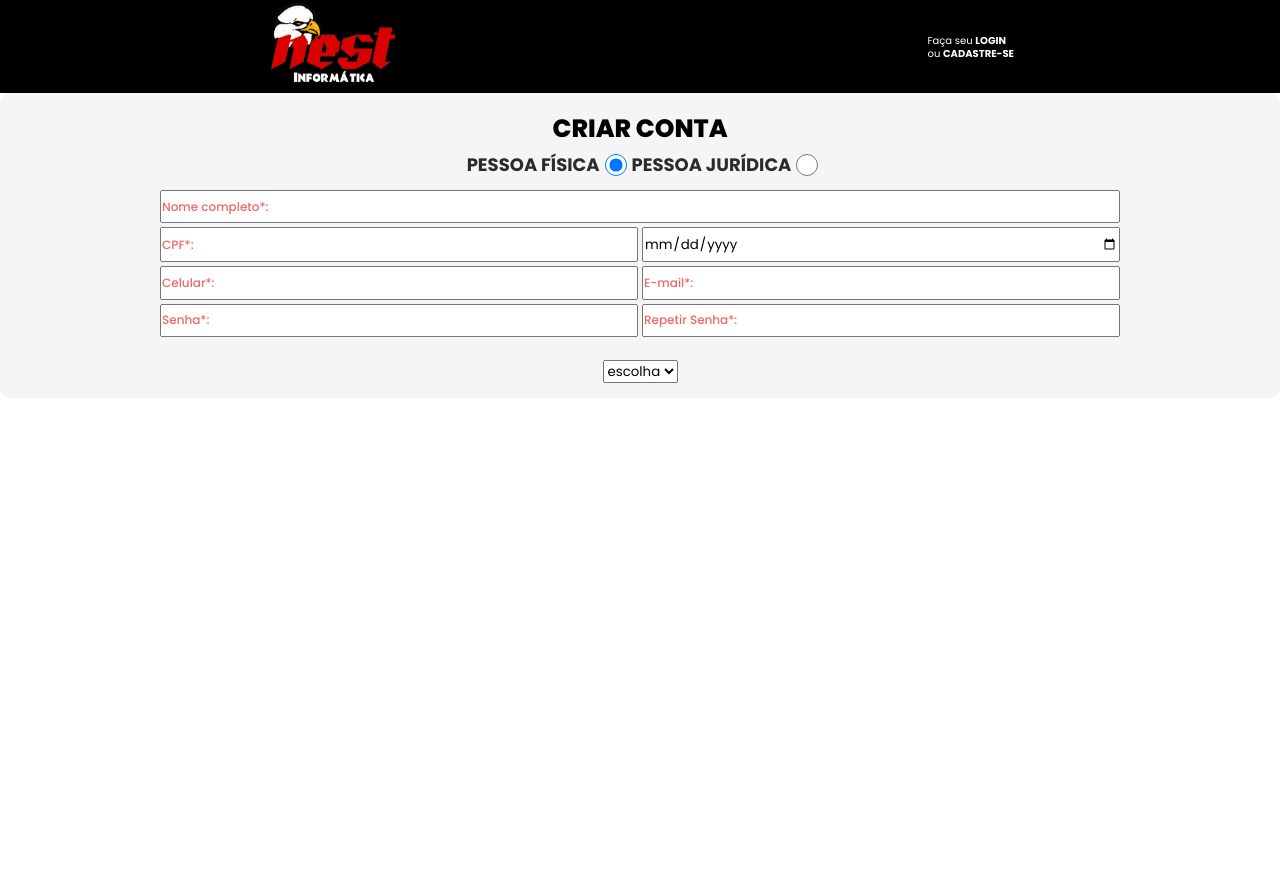
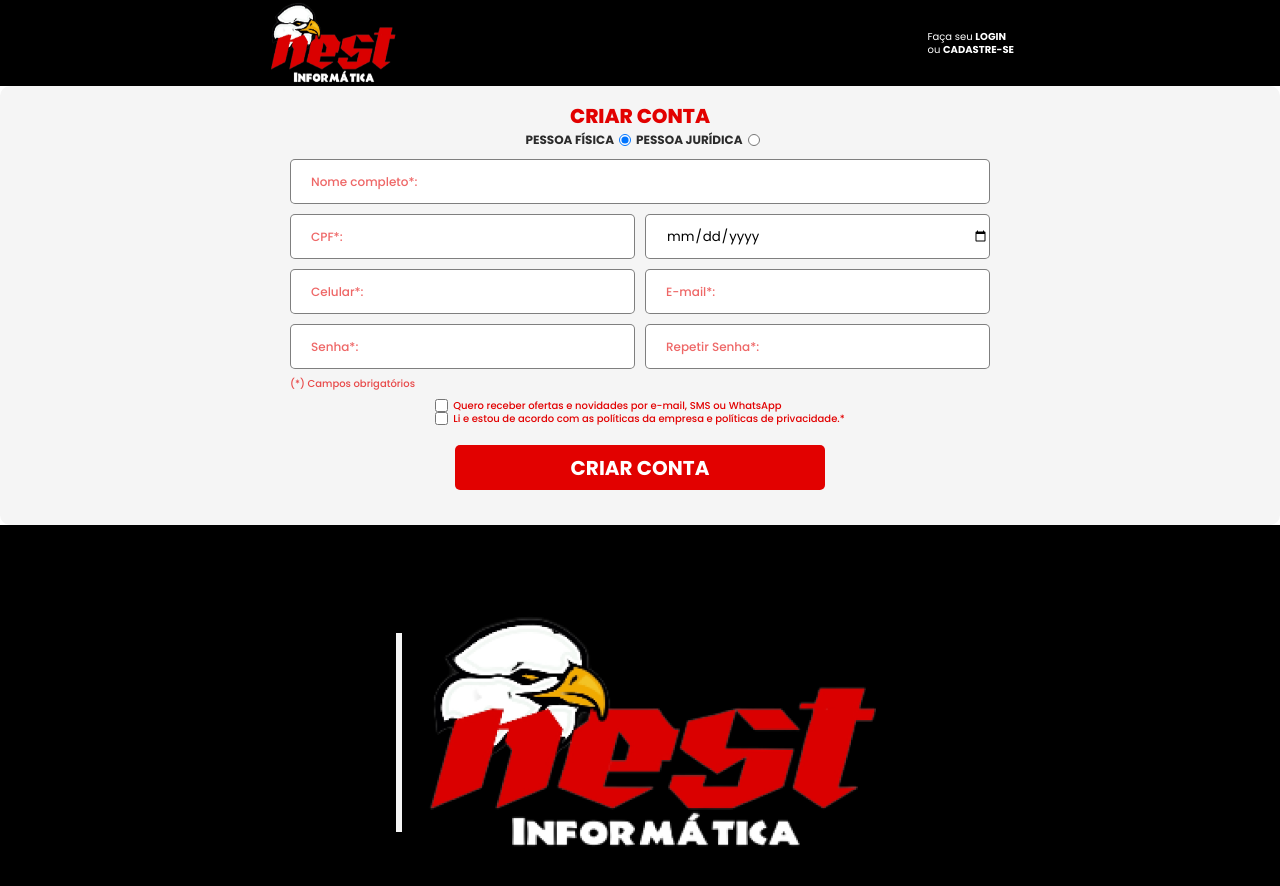
Before and after one commit to PedroNestJp/app-nest, a React (Create React App) app: page /register in a window 1280 px wide. Shown: the top 886 px of the page. Before the commit the page ends 800 px from the top, so only its background shows below. Built offline with nearby package versions, Linux system fonts and the light colour scheme.

Commit message:
up register resposive

```diff
--- /dev/null
+++ b/src/components/FooterComponents.js
@@ -0,0 +1,16 @@
+import { Link } from "react-router-dom"
+import { logo } from "../img/imgs"
+
+const Footer = ()=>{
+    return(
+
+    <div className="footer">
+        <div className="info-footer"> </div>
+        <Link to='/home'>
+            <img className="logoLogo" src={logo} alt='logo' />
+        </Link>
+    </div>
+
+)
+}
+export default Footer
--- a/src/components/HomeNavbarComponent.js
+++ b/src/components/HomeNavbarComponent.js
@@ -6,6 +6,12 @@ import { Link } from "react-router-dom"
 const HomeNavbarComponente = () =>{
     return(
 <div className="navbarhome">
+
+        {/* <div>
+            <select className='selection'>
+                <option value='escolha'> escolha </option>
+            </select>
+        </div> */}
           <span >
             <img srcSet={menuHamburguer} className="menuHamburguer" src="../assets/icons/menuHamburguer.png" alt=""/>
           </span>
--- a/src/components/RegisterComponents.js
+++ b/src/components/RegisterComponents.js
@@ -1,6 +1,6 @@
 import React from 'react'
+import RegisterCss from '../pages/register/Register.css'
 import '../pages/register/Register'
-import RegisterCss from '../pages/register/Register.css'
 
 const RegisterComponents = () =>{
 return(
@@ -8,17 +8,17 @@ return(
 <main className="main">
 
     <div className="content">
-
         <h1 className="title"> CRIAR CONTA </h1>
 
         <div className='typePerson'>
             <div className="physicalPerson"> PESSOA FÍSICA</div>
-                <input id='circlePPerson' className="circlePPerson" type="radio" checked/>
+                <input id='circlePPerson' className="circlePPerson" type="radio" defaultChecked/>
             <div className="legalPerson"> PESSOA JURÍDICA</div>
                 <input id='circleLegalPerson' className="circleLegalPerson" type="radio" />
         </div>
 
         <section className='inputs'>
+
             <input className="input-name inputsRegister" placeholder="Nome completo*:" type="text" name="name" id="name"/>
             <input className="input-cpf inputsRegister" placeholder="CPF*:" type="number" name="cpf" id="cpf"/>
             <input className="input-birthDate inputsRegister" placeholder="Data de Nascimento*:" type="date" name="cpf" id="cpf"/>
@@ -26,32 +26,29 @@ return(
             <input className="input-email inputsRegister" placeholder="E-mail*:" type="text" name="text" id="text"/>
             <input className="input-password inputsRegister" placeholder="Senha*:" type="password" name="password" id="password"/>
             <input className="input-repeatPassword inputsRegister" placeholder="Repetir Senha*:" type="password" name="repeatPassword" id="repeatPassword"/>
+            <h3 className="required-field" > (*) Campos obrigatórios </h3>
+
+
+        </section>
+        <section className='terms'>
+            <div className='term'>
+                <input className='acceptTermsInput1' type="checkbox"/>
+                <h2 className="accept-terms-1"> Quero receber ofertas e novidades por e-mail, SMS ou WhatsApp </h2>
+            </div>
+            <div className='term2'>
+                <input className='acceptTermsInput2'  type="checkbox" />
+                <h2 className="accept-terms-2"> Li e estou de acordo com as políticas da empresa e políticas de privacidade.*  </h2>
+            </div>
         </section>
 
-        <select className='selection'>
-            <option value='escolha'> escolha </option>
-        </select>
-
-
-            {/* <h2 className="required-field" > (*) Campos obrigatórios </h2>
-            <h2 className="accept-terms-1"> Quero receber ofertas e novidades por e-mail, SMS ou WhatsApp </h2>
-            <input className='acceptTermsInput1' type="checkbox"/>
-            <h2 className="accept-terms-2"> Li e estou de acordo com as políticas da empresa e políticas de privacidade.*  </h2>
-            <input className='acceptTermsInput2'  type="checkbox" />
-
-
-
-
+        <div className='btnCreateAccount' >
             <a href="#" target="_blank" rel="noopener noreferrer">
                 <button className="creat-account" type="submit" >
                     <span className="creat-account-text"> CRIAR CONTA </span>
                 </button>
             </a>
+        </div>
 
-        <div className="footer">
-            <div className="info-footer"> </div>
-        </div>
-        <div className="logoNestFooter" href='/home'> </div> */}
     </div>
 </main>
 )
--- a/src/img/imgs.js
+++ b/src/img/imgs.js
@@ -33,10 +33,9 @@ import imgBbdMonitor from '../assets/monitores.png'
 import imgBbdPeripherals from '../assets/kitGamer.png'
 import imgBbdHardware from '../assets/hardware.png'
 
-
-
 export {iconProfile,logo, iconBuy, iconChat,
         iconFacebook, iconFavorites, iconGmail,
         iconLinkedin, iconLupa, iconShopCart, iconSupport, iconTelegram,
         iconWhatsapp, iconYoutube, imgAmdType, imgBackground2, iconInstagram,
-        typepc1, typepc2, typepc3, gab1, gab2,gab3,imgIntelType, imgBbdPc, imgBbdMonitor, imgBbdPeripherals, imgBbdHardware, menuHamburguer, starIcon }
+        typepc1, typepc2, typepc3, gab1, gab2,gab3,imgIntelType, imgBbdPc, imgBbdMonitor,
+        imgBbdPeripherals, imgBbdHardware, menuHamburguer, starIcon }
--- a/src/pages/Login/Login.css
+++ b/src/pages/Login/Login.css
@@ -28,9 +28,9 @@
     font-family: 'Poppins';
     font-style: normal;
     font-weight: 800;
-    font-size: 25px;
-    line-height: 42px;
+    font-size: 20px;
     color: #E20100;
+    text-align: -webkit-center;
     text-align: -webkit-center;
 }
 
@@ -63,7 +63,6 @@ input::placeholder, .email, .senha{
 }
 .enter{
     margin-top: 20px;
-    border: 1px solid #E20100;
     background: #E20100;
 }
 
@@ -72,6 +71,7 @@ input::placeholder, .email, .senha{
     width: 370px;
     height: 45px;
     border-radius: 5px;
+    border: 1px solid #E20100;
 }
 
 
@@ -86,7 +86,7 @@ input::placeholder, .email, .senha{
 .lineLogin{
     margin: 20px;
     width: 360px;
-    height: 2px;
+    height: 1px;
     background-color: #000000;
 }
 
@@ -154,29 +154,24 @@ span.text-loginSocial{
 
 .line1, .line2{
 
-    width: 120px;
-    height: 0px;
-    border: 0.1px solid #000000;
+    width: 160px;
+    height: 1px;
+    background-color: #000000;
     margin: 5px;
 
 }
 
 .span4{
 
-    width: 222px;
-    height: 45px;
     text-align: -webkit-center;
-
     font-family: 'Poppins';
     font-style: normal;
     font-weight: 500;
     font-size: 15px;
-    line-height: 22px;
-
     color: #E20100;
 
 }
 
 .register{
-    background: #000000;
+    background: #E20100;
 }
--- a/src/pages/home/Home.css
+++ b/src/pages/home/Home.css
@@ -13,6 +13,7 @@
     align-items: center;
     justify-content: center;
     flex-wrap: wrap;
+    height: 140px ;
     padding: 5px;
     background: #000000;
 
@@ -128,14 +129,16 @@ input:hover{
 
     display: flex;
     justify-content: center;
+    align-items: center;
     background: #211F1F;
+    height: 30;
 
 }
 
 .social-media{
 
-    width: 34px;
-    height: 27px;
+    width: 30px;
+    height: 25px;
 }
 
 .adsDiv{
@@ -569,16 +572,23 @@ a#textTypePc{
 }
 
 .footer{
-    width: 100%;
+    display: flex;
+    align-items: center;
+    justify-content: center;
     height: 415px;
+    background: #000000;
 
-    background: #000000;
 }
 
 .info-footer{
 
-    margin-left: 50px;
-    width: 1314px;
     height: 199px;
     border: #F5F5F5 solid;
 }
+
+
+.logoFooter{
+
+    width: 189px;
+    height: 204px;
+}
--- a/src/pages/home/Home.js
+++ b/src/pages/home/Home.js
@@ -3,6 +3,7 @@ import {HomeScComponente} from '../../components/HomeComponents copy'
 import { HomeNavbarComponente } from "../../components/HomeNavbarComponent"
 import { ContactLine1, ContactLine2 } from "../../components/ContactLines"
 import HomeCss from "../home/Home.css"
+
 
 const Home = () => {
     return(
@@ -11,6 +12,7 @@ const Home = () => {
                 <ContactLine1/>
                 <HomeScComponente/>
                 <ContactLine2/>
+
             </div>
     )
 }
--- a/src/pages/register/Register.css
+++ b/src/pages/register/Register.css
@@ -80,10 +80,9 @@
     font-family: 'Poppins';
     font-style: normal;
     font-weight: 800;
-    font-size: 25px;
-    line-height: 42px;
+    font-size: 20px;
 
-    color: #000000;
+    color: #E20100;
 
 }
 
@@ -94,15 +93,9 @@
     text-align: -webkit-center;
 }
 
-@media (max-width:360px){
-    .typePerson{
-        flex-direction: column;
-    }
-}
-
-.linkLPerson,.linkPPerson{
-    width: 22px;
-    height: 22px;
+.linkLegalPerson,.linkPPerson{
+    width: 15px;
+    height: 15px;
 }
 
 .physicalPerson, .legalPerson{
@@ -110,26 +103,27 @@
     font-family: 'Poppins';
     font-style: normal;
     font-weight: 700;
-    font-size: 18px;
-    line-height: 30px;
+    font-size: 12px;
     margin: 0px 5px 0px 5px;
 
     color: #2b2b2b;
 
 }
+
 .circlePPerson, .circleLegalPerson{
-    height: 22px;
-    width: 22px;
+    height: 12px;
+    width: 12px;
 
 }
 
 .inputs{
 
     display: grid;
-    grid-gap: 4px;
+    grid-gap: 10px;
     margin: 10px;
-    height: 10rem;
-    width: 960px;
+    width: 700px;
+
+
 
 
     grid-template-areas:
@@ -142,6 +136,7 @@
 }
 @media (max-width:560px){
     .inputs{
+        width: 370px;
         height: 20rem;
         grid-template-areas:
         "input-name"
@@ -157,6 +152,11 @@
 
 .inputsRegister{
     outline: none;
+    height: 45px;
+    padding-left: 20px;
+    border: 1px solid rgba(0, 0, 0, 0.5);
+    border-radius: 5px;
+    outline: #E20100;
 }
 
 inputs::placeholder {
@@ -164,10 +164,9 @@ inputs::placeholder {
     font-family: 'Poppins';
     font-style: normal;
     font-weight: 500;
-    font-size: 14px;
-    line-height: 21px;
-    margin-left: 20px;
-    color: rgba(226, 1, 0, 0.9);
+    font-size: 12px;
+
+    color: rgba(226, 1, 0, 0.6);
 }
 input.input-name{
     grid-column: 1/3;
@@ -201,81 +200,74 @@ input.input-email{
 .input-repeatPassword{
 }
 
-.required-field{
+.terms{
+    display: flex;
+    align-items: initial;
+    flex-direction: column;
+}
+.term{
 
-    width: 175px;
-    height: 21px;
-    font-family: 'Poppins';
-    font-style: normal;
-    font-weight: 500;
-    font-size: 14px;
-    line-height: 21px;
-    color: rgba(226, 1, 0, 0.7);
+    display: flex;
+    flex-direction: row;
+    column-gap: 5px;
+    align-items: center;
+}
+.term2{
+
+    display: flex;
+    flex-direction: row;
+    column-gap: 5px;
+    align-items: center;
 }
 
-.accept-terms-1{
-
-    width: 490px;
-    height: 21px;
+.required-field{
 
     font-family: 'Poppins';
     font-style: normal;
     font-weight: 500;
-    font-size: 14px;
-    line-height: 21px;
+    font-size: 10px;
+    line-height: 10px;
+    color: rgba(226, 1, 0, 0.7);
+}
+
+.accept-terms-1,.accept-terms-2{
+
+    text-align: -webkit-center;
+
+    font-family: 'Poppins';
+    font-style: normal;
+    font-weight: 500;
+    font-size: 10px;
+    line-height: 10px;
     color: #E20100;
 }
 
-.acceptTermsInput1{
+.acceptTermsInput1,.acceptTermsInput2{
 
-    width: 18px;
-    height: 15px;
-
-    padding-left: 0px;
     background: #FFFFFF;
     border-radius: 5px 5px 5px 5px;
 }
 
-.acceptTermsInput2{
-
-    width: 18px;
-    height: 15px;
-
-    padding-left: 0px;
-    background: #FFFFFF;
-    border-radius: 5px 5px 5px 5px
-}
-
-.accept-terms-2{
-
-    width: 580px;
-    height: 21px;
-
-    font-family: 'Poppins';
-    font-style: normal;
-    font-weight: 500;
-    font-size: 14px;
-    line-height: 21px;
-    color: #E20100;
+.btnCreateAccount{
+    display: flex;
+    align-items: center;
+    justify-content: center;
+    margin: 20px;
 }
 
 .creat-account {
 
-    text-decoration: none;
     cursor: pointer;
     width: 370px;
     height: 45px;
 
-    background: #000000;
+    background: #E20100;
+    border: #E20100;
     border-radius: 5px;
 
 }
 
 .creat-account-text {
-
-    text-decoration: none;
-    width: 139px;
-    height: 30px;
 
     font-family: 'Poppins';
     font-style: normal;
@@ -290,25 +282,9 @@ input.input-email{
 
     display: flex;
     justify-content: center;
-    position: absolute;
-    width: 1441px;
     height: 70px;
     background: #211F1F;
 
-}
-
-.footer{
-
-    width: 1440px;
-    height: 415px;
-    background: #000000;
-
-}
-.info-footer{
-
-    width: 1314px;
-    height: 199px;
-    border: #F5F5F5 solid;
 }
 
 .social-media{
@@ -317,15 +293,6 @@ input.input-email{
     width: 34px;
     height: 27px;
 }
-
-.logoNestFooter{
-
-    width: 189px;
-    height: 204px;
-
-
-}
-
 .eye-off{
 
     cursor: pointer;
--- a/src/pages/register/Register.js
+++ b/src/pages/register/Register.js
@@ -1,6 +1,7 @@
 import React from "react"
 import NavbarShortComponent from "../../components/NavbarShortComponent"
 import RegisterComponents from "../../components/RegisterComponents"
+import Footer from '../../components/FooterComponents'
 import registerCss from "../register/Register.css"
 
 const register = () => {
@@ -8,6 +9,7 @@ const register = () => {
   <>
     <NavbarShortComponent/>
     <RegisterComponents/>
+    <Footer/>
   </>
  )
 }
```
Also changed, not shown: public/index.html (+2 -29 lines). Lines whose indentation alone changed are shown as unchanged.
